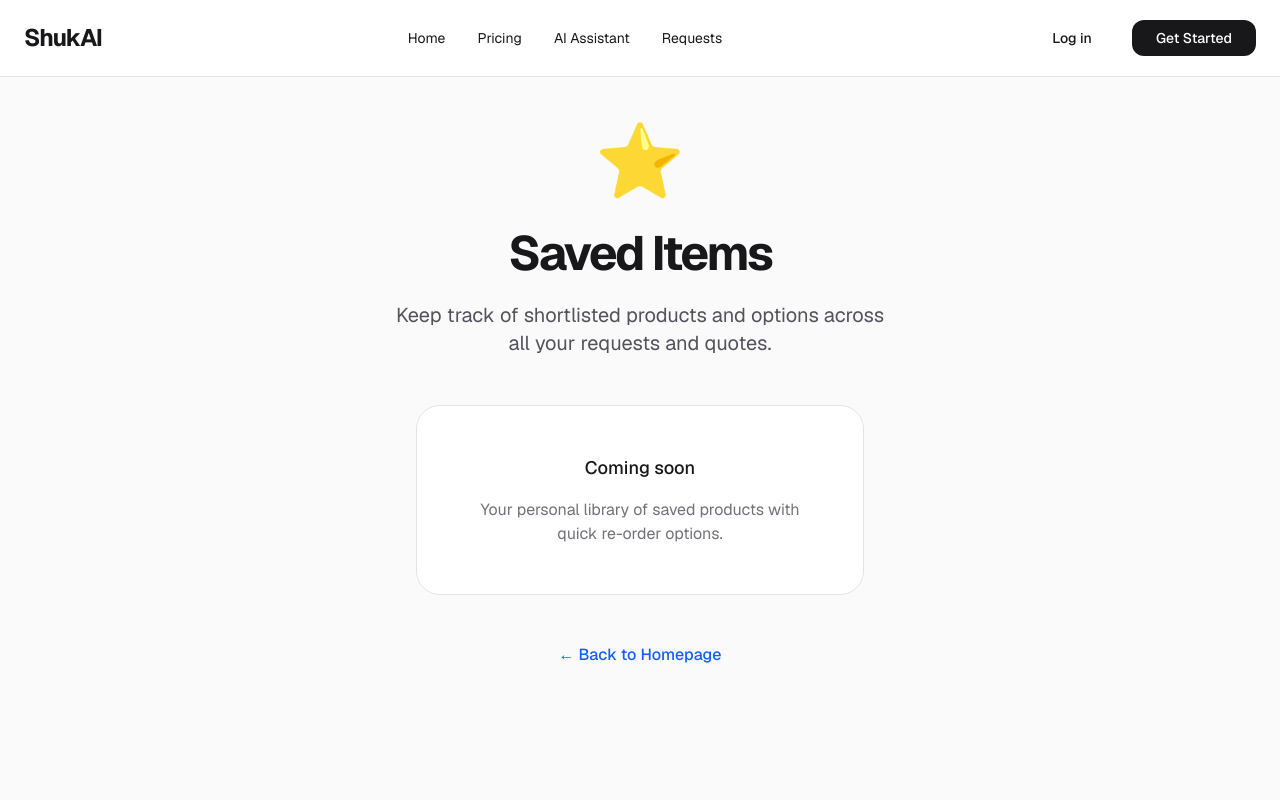
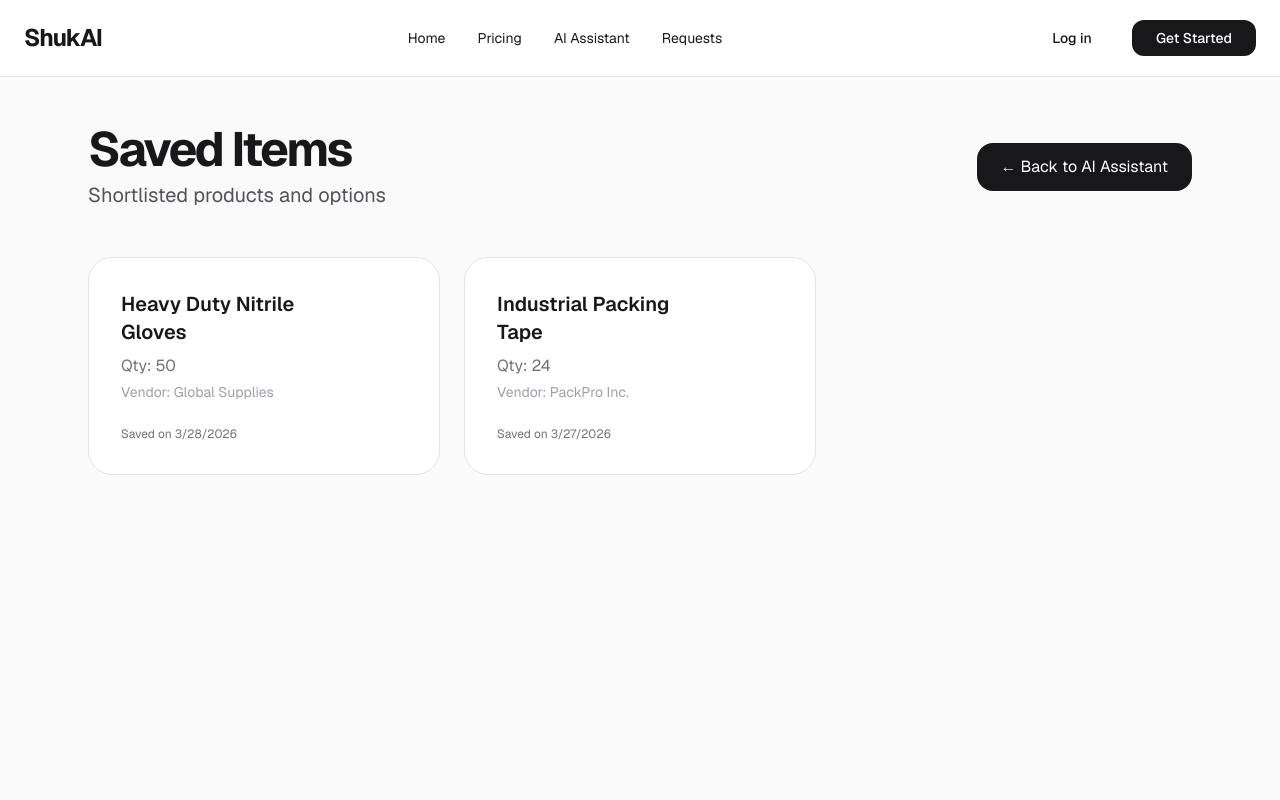
Before and after one commit to Gr33nstonecorp/shuka, a Next.js app: page /saved-items in a window 1280 px wide. Shown: the top 800 px of the page. Built offline with nearby package versions, Linux system fonts and the light colour scheme.

Commit message:
Update page.tsx

```diff
--- a/app/saved-items/page.tsx
+++ b/app/saved-items/page.tsx
@@ -1,23 +1,101 @@
+"use client";
+
+import Link from "next/link";
+import { useEffect, useState } from "react";
+
+type SavedItem = {
+  id: number;
+  name: string;
+  quantity: number;
+  dateAdded: string;
+  vendor?: string;
+};
+
 export default function SavedItemsPage() {
+  const [items, setItems] = useState<SavedItem[]>([]);
+  const [loading, setLoading] = useState(true);
+
+  useEffect(() => {
+    // Simulate loading (replace with Supabase later if you want persistence)
+    setTimeout(() => {
+      const saved = localStorage.getItem("shukai_saved_items");
+      if (saved) {
+        setItems(JSON.parse(saved));
+      } else {
+        // Demo data
+        const demo: SavedItem[] = [
+          { id: 101, name: "Heavy Duty Nitrile Gloves", quantity: 50, dateAdded: "2026-03-28", vendor: "Global Supplies" },
+          { id: 102, name: "Industrial Packing Tape", quantity: 24, dateAdded: "2026-03-27", vendor: "PackPro Inc." },
+        ];
+        setItems(demo);
+        localStorage.setItem("shukai_saved_items", JSON.stringify(demo));
+      }
+      setLoading(false);
+    }, 600);
+  }, []);
+
+  const removeItem = (id: number) => {
+    const updated = items.filter(item => item.id !== id);
+    setItems(updated);
+    localStorage.setItem("shukai_saved_items", JSON.stringify(updated));
+  };
+
+  if (loading) {
+    return (
+      <div className="min-h-screen bg-zinc-50 dark:bg-zinc-950 flex items-center justify-center">
+        <div className="text-xl">Loading saved items...</div>
+      </div>
+    );
+  }
+
   return (
-    <main className="min-h-screen bg-zinc-50 dark:bg-zinc-950 text-zinc-900 dark:text-zinc-100 py-12">
-      <div className="max-w-4xl mx-auto px-6 text-center">
-        <div className="text-7xl mb-8">⭐</div>
-        <h1 className="text-5xl font-black tracking-tighter mb-6">Saved Items</h1>
-        <p className="text-xl text-zinc-600 dark:text-zinc-400 mb-12 max-w-lg mx-auto">
-          Keep track of shortlisted products and options across all your requests and quotes.
-        </p>
-
-        <div className="bg-white dark:bg-zinc-900 border border-zinc-200 dark:border-zinc-800 rounded-3xl p-12 max-w-md mx-auto">
-          <p className="text-lg font-medium mb-4">Coming soon</p>
-          <p className="text-zinc-500 dark:text-zinc-400">
-            Your personal library of saved products with quick re-order options.
-          </p>
+    <main className="min-h-screen bg-zinc-50 dark:bg-zinc-950 text-zinc-900 dark:text-zinc-100">
+      <div className="max-w-6xl mx-auto px-6 py-12">
+        <div className="flex justify-between items-center mb-12">
+          <div>
+            <h1 className="text-5xl font-black tracking-tighter">Saved Items</h1>
+            <p className="text-xl text-zinc-600 dark:text-zinc-400 mt-2">Shortlisted products and options</p>
+          </div>
+          <Link href="/assistant" className="px-6 py-3 bg-zinc-900 hover:bg-black text-white rounded-2xl transition">
+            ← Back to AI Assistant
+          </Link>
         </div>
 
-        <div className="mt-12">
-          <a href="/" className="text-blue-600 hover:text-blue-700 font-medium">← Back to Homepage</a>
-        </div>
+        {items.length === 0 ? (
+          <div className="bg-white dark:bg-zinc-900 border border-zinc-200 dark:border-zinc-800 rounded-3xl p-20 text-center">
+            <div className="text-6xl mb-6">⭐</div>
+            <h3 className="text-2xl font-semibold mb-4">No saved items yet</h3>
+            <p className="text-zinc-600 dark:text-zinc-400 max-w-md mx-auto mb-8">
+              Use the AI Assistant to find great options and save them here for later.
+            </p>
+            <Link href="/assistant" className="inline-block px-8 py-4 bg-zinc-900 text-white font-semibold rounded-2xl hover:bg-black transition">
+              Go to AI Assistant
+            </Link>
+          </div>
+        ) : (
+          <div className="grid md:grid-cols-2 lg:grid-cols-3 gap-6">
+            {items.map((item) => (
+              <div key={item.id} className="bg-white dark:bg-zinc-900 border border-zinc-200 dark:border-zinc-800 rounded-3xl p-8 group">
+                <div className="flex justify-between items-start">
+                  <div className="flex-1">
+                    <div className="font-semibold text-xl mb-2">{item.name}</div>
+                    <div className="text-zinc-500">Qty: {item.quantity}</div>
+                    {item.vendor && <div className="text-sm text-zinc-400 mt-1">Vendor: {item.vendor}</div>}
+                  </div>
+                  <button
+                    onClick={() => removeItem(item.id)}
+                    className="text-red-600 opacity-0 group-hover:opacity-100 transition px-4 py-2 hover:bg-red-50 rounded-xl"
+                  >
+                    Remove
+                  </button>
+                </div>
+                <div className="mt-6 text-xs text-zinc-500">
+                  Saved on {new Date(item.dateAdded).toLocaleDateString()}
+                </div>
+              </div>
+            ))}
+          </div>
+        )}
       </div>
     </main>
   );
```
